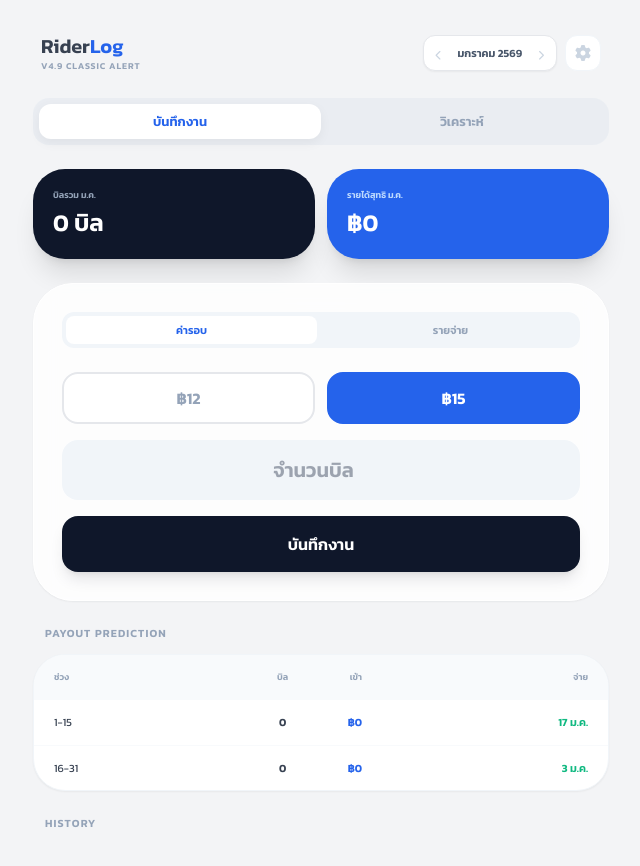
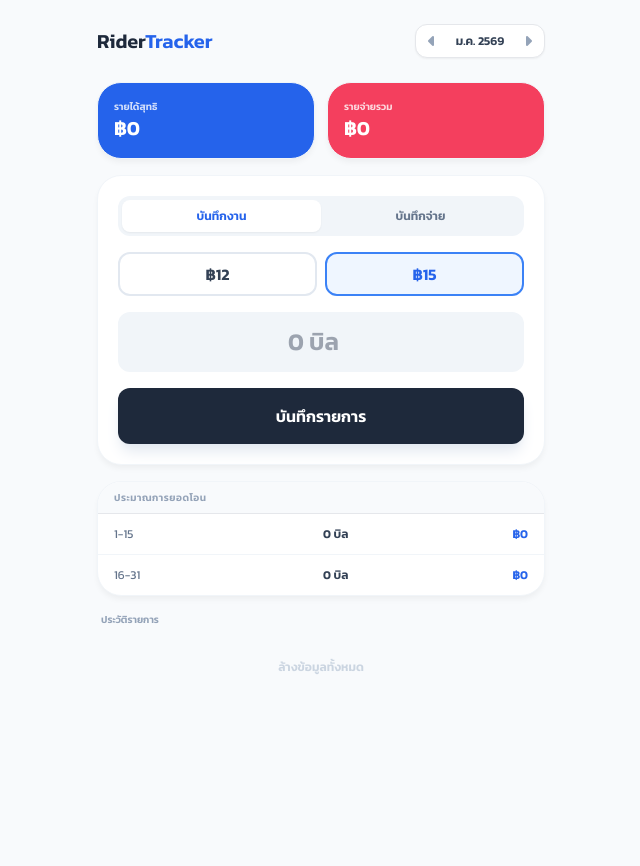
Before and after one commit to ZEROXGCK/zxsevanK, a plain HTML site: page index.html in a window 1280 px wide. Shown: the whole page, without its empty margins (319-959 px from the left). After the commit the page ends 800 px from the top, so only its background shows below. Drawn offline with nearby package versions, Linux system fonts and the light colour scheme; some packages are replaced by stand-ins of ours; a script that the page names is missing.

Commit message:
Update index.html

```diff
--- a/index.html
+++ b/index.html
@@ -3,7 +3,7 @@
 <head>
     <meta charset="UTF-8">
     <meta name="viewport" content="width=device-width, initial-scale=1.0">
-    <title>Rider Pro Tracker v4.9 Classic</title>
+    <title>Rider Tracker v4.8 (Alert)</title>
     <script src="https://cdn.tailwindcss.com"></script>
     <link href="https://fonts.googleapis.com/css2?family=Kanit:wght@300;400;600&display=swap" rel="stylesheet">
     <link rel="stylesheet" href="https://cdnjs.cloudflare.com/ajax/libs/font-awesome/6.4.0/css/all.min.css">
@@ -11,153 +11,135 @@
     <script src="https://cdn.jsdelivr.net/npm/chart.js"></script>
     <script src="https://unpkg.com/vue@3/dist/vue.global.js"></script>
     <style>
-        body { font-family: 'Kanit', sans-serif; background: #f3f4f6; color: #374151; }
-        .glass { background: rgba(255, 255, 255, 0.8); backdrop-filter: blur(12px); border: 1px solid rgba(255,255,255,0.5); }
-        .modal-overlay { background: rgba(0, 0, 0, 0.5); backdrop-filter: blur(4px); position: fixed; inset: 0; z-index: 50; display: flex; align-items: center; justify-content: center; padding: 1rem; }
-        .tab-active { background: white; color: #2563eb; box-shadow: 0 4px 12px rgba(0,0,0,0.05); }
-        .swal2-popup { border-radius: 2rem !important; font-family: 'Kanit', sans-serif !important; }
+        body { font-family: 'Kanit', sans-serif; background: #f8fafc; color: #334155; }
+        .card { background: white; border-radius: 1.5rem; box-shadow: 0 4px 6px -1px rgba(0,0,0,0.05); border: 1px solid #f1f5f9; }
+        .input-flat { background: #f1f5f9; border-radius: 0.75rem; border: 2px solid transparent; transition: all 0.2s; }
+        .input-flat:focus { border-color: #3b82f6; background: white; outline: none; }
+        .btn-price { border: 2px solid #e2e8f0; border-radius: 0.75rem; transition: all 0.2s; font-weight: 600; }
+        .btn-price.active { border-color: #3b82f6; background: #eff6ff; color: #2563eb; }
+        .swal2-popup { border-radius: 1.5rem !important; font-family: 'Kanit', sans-serif !important; }
     </style>
 </head>
-<body class="p-4 md:p-8">
-<div id="app" class="max-w-xl mx-auto relative pb-10">
+<body class="p-4">
+<div id="app" class="max-w-md mx-auto space-y-4">
 
-    <div v-if="isEditing" class="modal-overlay">
-        <div class="glass w-full max-w-sm rounded-[2.5rem] p-8 shadow-2xl relative border-white">
-            <button @click="isEditing=false" class="absolute top-6 right-6 text-slate-300"><i class="fa-solid fa-circle-xmark text-2xl"></i></button>
-            <h3 class="text-lg font-bold mb-6 text-blue-600">แก้ไขข้อมูล</h3>
-            <div v-if="editTarget === 'bills'" class="space-y-4">
-                <div class="grid grid-cols-2 gap-3">
-                    <button v-for="p in [12, 15]" @click="editForm.price = p" :class="['py-3 rounded-2xl border-2 font-bold', editForm.price == p ? 'bg-blue-600 border-blue-600 text-white' : 'bg-white text-slate-400']">฿{{p}}</button>
+    <div v-if="isEditing" class="fixed inset-0 bg-black/50 backdrop-blur-sm z-50 flex items-center justify-center p-4">
+        <div class="card w-full p-6 space-y-4">
+            <h3 class="font-bold text-lg">แก้ไขรายการ</h3>
+            <div v-if="editTarget === 'bills'" class="space-y-3">
+                <div class="grid grid-cols-2 gap-2">
+                    <button v-for="p in [12, 15]" @click="editForm.price = p" :class="['py-2 btn-price', editForm.price == p ? 'active' : '']">฿{{p}}</button>
                 </div>
-                <input type="number" v-model.number="editForm.count" class="w-full p-4 bg-slate-100 rounded-2xl text-lg font-bold outline-none" placeholder="จำนวนบิล">
-                <button @click="confirmEdit" class="w-full py-4 bg-blue-600 text-white rounded-2xl font-bold shadow-lg">บันทึกแก้ไข</button>
+                <input type="number" v-model.number="editForm.count" class="w-full p-3 input-flat font-bold text-lg" placeholder="จำนวนบิล">
             </div>
-            <div v-else class="space-y-4">
-                <div class="grid grid-cols-2 gap-3">
-                    <button @click="editForm.type = 'ค่าอาหาร'" :class="['py-3 rounded-2xl border-2 font-bold', editForm.type == 'ค่าอาหาร' ? 'bg-rose-500 border-rose-500 text-white' : 'bg-white text-slate-400']">อาหาร</button>
-                    <button @click="editForm.type = 'ค่าน้ำมัน'" :class="['py-3 rounded-2xl border-2 font-bold', editForm.type == 'ค่าน้ำมัน' ? 'bg-orange-500 border-orange-500 text-white' : 'bg-white text-slate-400']">น้ำมัน</button>
+            <div v-else class="space-y-3">
+                <input type="text" v-model="editForm.type" class="w-full p-3 input-flat" placeholder="รายการ">
+                <input type="number" v-model.number="editForm.amount" class="w-full p-3 input-flat font-bold text-lg" placeholder="จำนวนเงิน">
             </div>
-                <input type="number" v-model.number="editForm.amount" class="w-full p-4 bg-slate-100 rounded-2xl text-lg font-bold outline-none" placeholder="จำนวนเงิน">
-                <button @click="confirmEdit" class="w-full py-4 bg-rose-500 text-white rounded-2xl font-bold shadow-lg">บันทึกแก้ไข</button>
+            <div class="flex gap-2">
+                <button @click="confirmEdit" class="flex-1 py-3 bg-blue-600 text-white rounded-xl font-bold">บันทึก</button>
+                <button @click="isEditing=false" class="flex-1 py-3 bg-slate-100 rounded-xl font-bold">ยกเลิก</button>
             </div>
         </div>
     </div>
 
-    <header class="flex justify-between items-center mb-6 px-2">
-        <div><h1 class="text-xl font-bold">Rider<span class="text-blue-600">Log</span></h1><p class="text-[9px] text-slate-400 font-bold uppercase tracking-widest">v4.9 Classic Alert</p></div>
-        <div class="flex gap-2">
-            <div class="bg-white px-3 py-1 rounded-xl shadow-sm border flex items-center gap-2">
-                <button @click="changeMonth(-1)" class="text-slate-300"><i class="fa-solid fa-chevron-left text-[10px]"></i></button>
-                <span class="text-[11px] font-bold text-slate-600 min-w-[80px] text-center">{{viewMonthLabel}}</span>
-                <button @click="changeMonth(1)" class="text-slate-300"><i class="fa-solid fa-chevron-right text-[10px]"></i></button>
-            </div>
-            <button @click="currentTab = 'settings'" class="w-9 h-9 rounded-xl bg-white flex items-center justify-center text-slate-300 border border-slate-100"><i class="fa-solid fa-gear"></i></button>
+    <header class="flex justify-between items-center py-2">
+        <h1 class="text-xl font-bold text-slate-800">Rider<span class="text-blue-600">Tracker</span></h1>
+        <div class="flex items-center bg-white rounded-xl px-3 py-1 border shadow-sm gap-3">
+            <button @click="changeMonth(-1)" class="text-slate-400"><i class="fa-solid fa-caret-left"></i></button>
+            <span class="text-xs font-bold w-16 text-center">{{viewMonthShort}}</span>
+            <button @click="changeMonth(1)" class="text-slate-400"><i class="fa-solid fa-caret-right"></i></button>
         </div>
     </header>
 
-    <nav class="flex p-1.5 bg-slate-200/50 rounded-2xl mb-6">
-        <button v-for="(label, tab) in {record: 'บันทึกงาน', summary: 'วิเคราะห์'}" @click="currentTab = tab" :class="['flex-1 py-2 text-[13px] font-bold rounded-xl transition-all', currentTab === tab ? 'tab-active' : 'text-slate-400']">{{label}}</button>
-    </nav>
-
-    <main v-if="currentTab === 'record'" class="space-y-6">
     <div class="grid grid-cols-2 gap-3">
-            <div class="bg-slate-900 p-5 rounded-[2rem] text-white shadow-xl">
-                <p class="text-[9px] font-bold text-slate-400 uppercase mb-1">บิลรวม {{viewMonthShort}}</p>
-                <h2 class="text-2xl font-bold">{{monthlyStats.totalBills}} บิล</h2>
+        <div class="card p-4 bg-blue-600 text-white shadow-blue-200">
+            <p class="text-[10px] opacity-80 uppercase font-bold">รายได้สุทธิ</p>
+            <h2 class="text-xl font-bold">฿{{monthlyStats.totalNet.toLocaleString()}}</h2>
         </div>
-            <div class="bg-blue-600 p-5 rounded-[2rem] text-white shadow-xl">
-                <p class="text-[9px] font-bold text-blue-200 uppercase mb-1">รายได้สุทธิ {{viewMonthShort}}</p>
-                <h2 class="text-2xl font-bold">฿{{monthlyStats.totalNet.toLocaleString()}}</h2>
+        <div class="card p-4 bg-rose-500 text-white shadow-rose-200">
+            <p class="text-[10px] opacity-80 uppercase font-bold">รายจ่ายรวม</p>
+            <h2 class="text-xl font-bold">฿{{monthlyStats.totalExp.toLocaleString()}}</h2>
         </div>
     </div>
 
-        <div class="glass p-7 rounded-[2.5rem] shadow-sm border border-white">
-            <div class="flex gap-2 p-1 bg-slate-100 rounded-xl mb-6">
-                <button @click="subTab = 'bill'" :class="['flex-1 py-1.5 rounded-lg text-[11px] font-bold', subTab === 'bill' ? 'bg-white text-blue-600' : 'text-slate-400']">ค่ารอบ</button>
-                <button @click="subTab = 'expense'" :class="['flex-1 py-1.5 rounded-lg text-[11px] font-bold', subTab === 'expense' ? 'bg-white text-rose-500' : 'text-slate-400']">รายจ่าย</button>
+    <div class="card p-5 space-y-4">
+        <div class="flex bg-slate-100 p-1 rounded-xl">
+            <button @click="subTab='bill'" :class="['flex-1 py-2 text-xs font-bold rounded-lg transition-all', subTab=='bill'?'bg-white shadow-sm text-blue-600':'text-slate-500']">บันทึกงาน</button>
+            <button @click="subTab='expense'" :class="['flex-1 py-2 text-xs font-bold rounded-lg transition-all', subTab=='expense'?'bg-white shadow-sm text-rose-500':'text-slate-500']">บันทึกจ่าย</button>
         </div>
 
-            <div v-if="subTab === 'bill'" class="space-y-4">
-                <div class="grid grid-cols-2 gap-3">
-                    <button v-for="p in [12, 15]" @click="billForm.price = p" :class="['py-3 rounded-2xl border-2 font-bold', billForm.price === p ? 'bg-blue-600 border-blue-600 text-white' : 'bg-white text-slate-400']">฿{{p}}</button>
+        <div v-if="subTab=='bill'" class="space-y-4">
+            <div class="grid grid-cols-2 gap-2">
+                <button v-for="p in [12, 15]" @click="billForm.price=p" :class="['py-2 btn-price', billForm.price==p?'active':'']">฿{{p}}</button>
             </div>
-                <input type="number" v-model.number="billForm.count" placeholder="จำนวนบิล" class="w-full p-4 bg-slate-100 rounded-2xl text-xl font-bold outline-none text-center">
-                <button @click="saveBill" class="w-full py-4 bg-slate-900 text-white rounded-2xl font-bold shadow-lg">บันทึกงาน</button>
+            <input type="number" v-model.number="billForm.count" placeholder="0 บิล" class="w-full p-3 input-flat text-center text-2xl font-bold">
+            <button @click="saveBill" class="w-full py-4 bg-slate-800 text-white rounded-xl font-bold shadow-lg shadow-slate-200 active:scale-95 transition-all">บันทึกรายการ</button>
         </div>
 
         <div v-else class="space-y-4">
-                <div class="grid grid-cols-2 gap-3">
-                    <button @click="expenseForm.type = 'ค่าอาหาร'" :class="['py-3 rounded-2xl border-2 font-bold', expenseForm.type === 'ค่าอาหาร' ? 'bg-rose-500 border-rose-500 text-white' : 'bg-white text-slate-400']">ค่าอาหาร</button>
-                    <button @click="expenseForm.type = 'ค่าน้ำมัน'" :class="['py-3 rounded-2xl border-2 font-bold', expenseForm.type === 'ค่าน้ำมัน' ? 'bg-orange-500 border-orange-500 text-white' : 'bg-white text-slate-400']">ค่าน้ำมัน</button>
+            <div class="grid grid-cols-2 gap-2">
+                <button @click="expenseForm.type='ค่าอาหาร'" :class="['py-2 btn-price', expenseForm.type=='ค่าอาหาร'?'active':'']">ค่าอาหาร</button>
+                <button @click="expenseForm.type='ค่าน้ำมัน'" :class="['py-2 btn-price', expenseForm.type=='ค่าน้ำมัน'?'active':'']">ค่าน้ำมัน</button>
             </div>
-                <input type="number" v-model.number="expenseForm.amount" placeholder="ยอดเงิน" class="w-full p-4 bg-slate-100 rounded-2xl text-xl font-bold outline-none text-center">
-                <button @click="saveExpense" class="w-full py-4 bg-rose-500 text-white rounded-2xl font-bold shadow-lg">บันทึกรายจ่าย</button>
+            <input type="number" v-model.number="expenseForm.amount" placeholder="0.00 บาท" class="w-full p-3 input-flat text-center text-2xl font-bold">
+            <button @click="saveExpense" class="w-full py-4 bg-rose-500 text-white rounded-xl font-bold shadow-lg shadow-rose-100 active:scale-95 transition-all">บันทึกจ่าย</button>
         </div>
     </div>
 
-        <div class="space-y-3">
-            <h3 class="text-[11px] font-bold text-slate-400 uppercase px-3 tracking-widest">Payout Prediction</h3>
-            <div class="bg-white rounded-[2rem] overflow-hidden border border-slate-100 shadow-sm">
-                <table class="w-full text-left text-[11px]">
-                    <thead class="bg-slate-50 text-[9px] font-bold text-slate-400 uppercase">
-                        <tr><th class="px-5 py-4">ช่วง</th><th class="text-center">บิล</th><th class="text-right">เข้า</th><th class="px-5 py-4 text-right">จ่าย</th></tr>
-                    </thead>
-                    <tbody class="divide-y divide-slate-50">
-                        <tr v-for="cycle in calculatedCycles">
-                            <td class="px-5 py-3.5">{{cycle.startDay}}-{{cycle.endDay}}</td>
-                            <td class="text-center font-bold">{{cycle.totalBill}}</td>
-                            <td class="text-right font-bold text-blue-600">฿{{cycle.totalAmount.toFixed(0)}}</td>
-                            <td class="px-5 py-3.5 text-right font-bold text-emerald-500">{{cycle.payDate}}</td>
+    <div class="card overflow-hidden">
+        <div class="bg-slate-50 px-4 py-2 border-b">
+            <h3 class="text-[10px] font-bold text-slate-400 uppercase tracking-wider">ประมาณการยอดโอน</h3>
+        </div>
+        <table class="w-full text-xs">
+            <tbody class="divide-y divide-slate-100">
+                <tr v-for="cycle in calculatedCycles" class="hover:bg-slate-50">
+                    <td class="px-4 py-3 font-medium text-slate-500">{{cycle.startDay}}-{{cycle.endDay}}</td>
+                    <td class="px-4 py-3 font-bold text-slate-700 text-center">{{cycle.totalBill}} บิล</td>
+                    <td class="px-4 py-3 font-bold text-blue-600 text-right">฿{{cycle.totalAmount.toFixed(0)}}</td>
                 </tr>
             </tbody>
         </table>
     </div>
+
+    <div class="space-y-2">
+        <h3 class="text-[10px] font-bold text-slate-400 uppercase px-1">ประวัติรายการ</h3>
+        <div v-for="(item, idx) in combinedHistory" class="card p-3 flex justify-between items-center transition-all hover:border-blue-200">
+            <div class="flex items-center gap-3">
+                <div :class="['w-10 h-10 rounded-xl flex items-center justify-center text-xs', item.price ? 'bg-blue-50 text-blue-600' : 'bg-rose-50 text-rose-500']">
+                    <i :class="item.price ? 'fa-solid fa-motorcycle' : (item.type=='ค่าอาหาร'?'fa-solid fa-utensils':'fa-solid fa-gas-pump')"></i>
                 </div>
-
-        <div class="space-y-3">
-            <h3 class="text-[11px] font-bold text-slate-400 uppercase px-3 tracking-widest">History</h3>
-            <div v-for="(item, idx) in combinedHistory" class="flex justify-between items-center bg-white p-4 rounded-2xl border border-white shadow-sm">
-                <div class="flex items-center gap-4">
-                    <div :class="['w-9 h-9 rounded-xl flex items-center justify-center text-[10px]', item.price ? 'bg-blue-50 text-blue-600' : 'bg-rose-50 text-rose-500']">
-                        <i :class="item.price ? 'fa-solid fa-motorcycle' : (item.type == 'ค่าอาหาร' ? 'fa-solid fa-utensils' : 'fa-solid fa-gas-pump')"></i>
+                <div>
+                    <p class="text-xs font-bold leading-none mb-1">{{item.date}}</p>
+                    <p class="text-[10px] text-slate-400">{{item.price ? item.count + ' บิล' : item.type}}</p>
                 </div>
-                    <div><p class="text-[12px] font-bold">{{item.date}}</p><p class="text-[9px] text-slate-400">{{item.price ? item.count + ' บิล' : item.type}}</p></div>
             </div>
             <div class="flex items-center gap-3">
-                    <span :class="['text-sm font-bold', item.price ? 'text-slate-700' : 'text-rose-600']">{{item.price ? '฿'+(item.count*item.price*0.97).toFixed(0) : '-฿'+item.amount}}</span>
-                    <button @click="openEdit(item.price ? 'bills' : 'expenses', item.originalIndex)" class="text-slate-200 hover:text-blue-500"><i class="fa-solid fa-pen text-[10px]"></i></button>
-                    <button @click="deleteItem(item.price ? 'bills' : 'expenses', item.originalIndex)" class="text-slate-200 hover:text-rose-500"><i class="fa-solid fa-trash text-[10px]"></i></button>
+                <span :class="['text-sm font-bold', item.price ? 'text-slate-700' : 'text-rose-500']">
+                    {{item.price ? '฿'+(item.count*item.price*0.97).toFixed(0) : '-฿'+item.amount}}
+                </span>
+                <button @click="openEdit(item.price ? 'bills' : 'expenses', item.originalIndex)" class="text-slate-300 hover:text-blue-500"><i class="fa-solid fa-pen-to-square text-xs"></i></button>
+                <button @click="deleteItem(item.price ? 'bills' : 'expenses', item.originalIndex)" class="text-slate-300 hover:text-rose-500"><i class="fa-solid fa-trash-can text-xs"></i></button>
             </div>
         </div>
     </div>
-    </main>
 
-    <main v-if="currentTab === 'summary'" class="glass p-8 rounded-[3rem] h-[400px] flex flex-col items-center justify-center relative">
-        <canvas id="mainChart"></canvas>
-        <div class="mt-4 text-center">
-            <p class="text-xs font-bold text-slate-400 uppercase">คงเหลือเดือนนี้</p>
-            <p class="text-2xl font-bold text-slate-800">฿{{(monthlyStats.totalNet - monthlyStats.totalExp).toLocaleString()}}</p>
+    <button @click="clearData" class="w-full py-4 text-xs font-bold text-slate-300 uppercase">ล้างข้อมูลทั้งหมด</button>
 </div>
-    </main>
-</div>
-
 <script>
-const { createApp, nextTick } = Vue
+const { createApp } = Vue
 createApp({
     data() {
         return {
-            currentTab: 'record', subTab: 'bill',
-            isEditing: false, editTarget: '', editIndex: null, editForm: {},
+            subTab: 'bill', isEditing: false, editTarget: '', editIndex: null, editForm: {},
             viewDate: new Date(),
-            billForm: { date: new Date().toISOString().substr(0, 10), count: null, price: 15 },
-            expenseForm: { date: new Date().toISOString().substr(0, 10), amount: null, type: 'ค่าอาหาร' },
-            bills: [], expenses: [],
-            settings: { taxRate: 3, payoutRules: [ {startDay:1, endDay:15, payDay:17}, {startDay:16, endDay:31, payDay:3} ] }
+            billForm: { date: new Date().toISOString().substr(0,10), count: null, price: 15 },
+            expenseForm: { date: new Date().toISOString().substr(0,10), amount: null, type: 'ค่าอาหาร' },
+            bills: [], expenses: []
         }
     },
     computed: {
-        viewMonthLabel() { return this.viewDate.toLocaleDateString('th-TH', { month: 'long', year: 'numeric' }); },
-        viewMonthShort() { return this.viewDate.toLocaleDateString('th-TH', { month: 'short' }); },
+        viewMonthShort() { return this.viewDate.toLocaleDateString('th-TH', { month: 'short', year: 'numeric' }); },
         filteredBills() {
             const m = this.viewDate.getMonth(), y = this.viewDate.getFullYear();
             return this.bills.map((b, i) => ({ ...b, originalIndex: i }))
@@ -172,35 +154,37 @@ createApp({
             return [...this.filteredBills, ...this.filteredExpenses].sort((a,b) => new Date(b.date) - new Date(a.date));
         },
         monthlyStats() {
-            const b = this.filteredBills.reduce((s, i) => s + i.count, 0);
             const n = this.filteredBills.reduce((s, i) => s + (i.count * i.price * 0.97), 0);
             const e = this.filteredExpenses.reduce((s, i) => s + (i.amount || 0), 0);
-            return { totalBills: b, totalNet: n, totalExp: e };
+            return { totalNet: n, totalExp: e };
         },
         calculatedCycles() {
             const m = this.viewDate.getMonth() + 1, y = this.viewDate.getFullYear();
-            return this.settings.payoutRules.map(r => {
-                const s = `${y}-${String(m).padStart(2,'0')}-${String(r.startDay).padStart(2,'0')}`;
-                const e = `${y}-${String(m).padStart(2,'0')}-${String(r.endDay).padStart(2,'0')}`;
-                const cB = this.bills.filter(b => b.date >= s && b.date <= e);
-                return { ...r, totalBill: cB.reduce((sum, b) => sum + b.count, 0),
-                         totalAmount: cB.reduce((sum, b) => sum + (b.count * b.price * 0.97), 0),
-                         payDate: `${r.payDay} ${this.viewMonthShort}` };
+            const rules = [{s:1, e:15}, {s:16, e:31}];
+            return rules.map(r => {
+                const start = `${y}-${String(m).padStart(2,'0')}-${String(r.s).padStart(2,'0')}`;
+                const end = `${y}-${String(m).padStart(2,'0')}-${String(r.e).padStart(2,'0')}`;
+                const items = this.bills.filter(b => b.date >= start && b.date <= end);
+                return { startDay: r.s, endDay: r.e, totalBill: items.reduce((s,i)=>s+i.count, 0), totalAmount: items.reduce((s,i)=>s+(i.count*i.price*0.97), 0) };
             });
         }
     },
     methods: {
         changeMonth(s) { const d = new Date(this.viewDate); d.setMonth(d.getMonth() + s); this.viewDate = d; },
-        toast(title, icon = 'success') { Swal.fire({ title, icon, toast: true, position: 'top', showConfirmButton: false, timer: 1500 }); },
+        toast(title, icon = 'success') {
+            Swal.fire({ title, icon, toast: true, position: 'top', showConfirmButton: false, timer: 2000, timerProgressBar: true });
+        },
         saveBill() {
             if(!this.billForm.count) return;
             this.bills.unshift({...this.billForm});
-            this.billForm.count = null; this.save(); this.toast('บันทึกสำเร็จ');
+            this.billForm.count = null; this.save();
+            this.toast('บันทึกงานเรียบร้อย');
         },
         saveExpense() {
             if(!this.expenseForm.amount) return;
             this.expenses.unshift({...this.expenseForm});
-            this.expenseForm.amount = null; this.save(); this.toast('บันทึกจ่ายแล้ว');
+            this.expenseForm.amount = null; this.save();
+            this.toast('บันทึกรายจ่ายแล้ว', 'warning');
         },
         openEdit(target, index) {
             this.editTarget = target; this.editIndex = index;
@@ -208,34 +192,24 @@ createApp({
         },
         confirmEdit() {
             this[this.editTarget][this.editIndex] = { ...this.editForm };
-            this.isEditing = false; this.save(); this.toast('แก้ไขแล้ว', 'info');
+            this.isEditing = false; this.save();
+            this.toast('แก้ไขข้อมูลสำเร็จ', 'info');
         },
         async deleteItem(t, i) {
-            const res = await Swal.fire({ title: 'ลบรายการ?', icon: 'warning', showCancelButton: true });
-            if(res.isConfirmed) { this[t].splice(i, 1); this.save(); }
+            const res = await Swal.fire({ title: 'ลบรายการนี้?', icon: 'warning', showCancelButton: true, confirmButtonText: 'ลบเลย', cancelButtonText: 'ยกเลิก' });
+            if(res.isConfirmed) { this[t].splice(i, 1); this.save(); this.toast('ลบออกแล้ว', 'info'); }
         },
-        save() {
-            localStorage.setItem('rider_v4_4_billing', JSON.stringify({ bills: this.bills, expenses: this.expenses }));
-            if(this.currentTab === 'summary') this.renderChart();
-        },
-        renderChart() {
-            nextTick(() => {
-                const ctx = document.getElementById('mainChart'); if(!ctx) return;
-                if(window.chartObj) window.chartObj.destroy();
-                window.chartObj = new Chart(ctx, {
-                    type: 'doughnut',
-                    data: { labels: ['รายได้', 'รายจ่าย'], datasets: [{ data: [this.monthlyStats.totalNet, this.monthlyStats.totalExp], backgroundColor: ['#2563eb', '#f43f5e'], borderWidth: 8, borderColor: '#ffffff' }] },
-                    options: { cutout: '85%', maintainAspectRatio: false }
-                });
+        save() { localStorage.setItem('rider_v4_8_data', JSON.stringify({ bills: this.bills, expenses: this.expenses })); },
+        clearData() {
+            Swal.fire({ title: 'ล้างข้อมูลทั้งหมด?', icon: 'error', showCancelButton: true }).then(r => {
+                if(r.isConfirmed) { localStorage.removeItem('rider_v4_8_data'); location.reload(); }
             });
         }
     },
     mounted() {
-        const d = JSON.parse(localStorage.getItem('rider_v4_4_billing'));
+        const d = JSON.parse(localStorage.getItem('rider_v4_8_data'));
         if(d) { this.bills = d.bills || []; this.expenses = d.expenses || []; }
-        if(this.currentTab === 'summary') this.renderChart();
-    },
-    watch: { currentTab(v) { if(v === 'summary') this.renderChart(); } }
+    }
 }).mount('#app')
 </script>
 </body>
```
Lines whose indentation alone changed are shown as unchanged.
